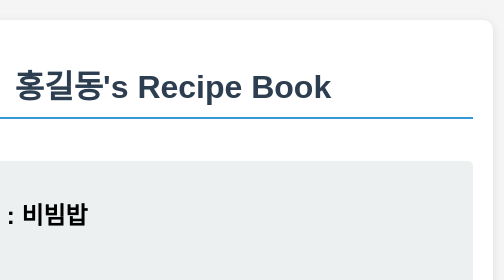
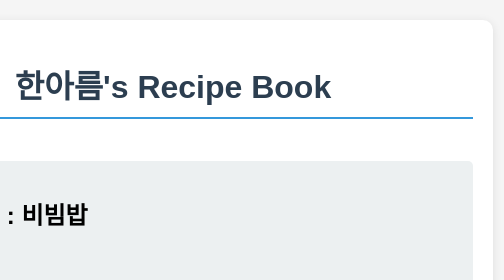
Before and after one commit to mindayoung/Slowfood, a plain HTML site: page index.html in a window 1280 px wide. Shown: the top 280 px of the page, 467-971 px from the left. Drawn offline with Linux system fonts and the light colour scheme.

Commit message:
Update index.html

```diff
--- a/index.html
+++ b/index.html
@@ -12,7 +12,7 @@ Released under the MIT license: http://jsbin.mit-license.org
 <head>
     <meta charset="UTF-8">
     <meta name="viewport" content="width=device-width, initial-scale=1.0">
-    <title>홍길동's Recipe Book</title>
+    <title>한아름's Recipe Book</title>
     <style>
         body {
             font-family: Arial, sans-serif;
@@ -171,7 +171,7 @@ Released under the MIT license: http://jsbin.mit-license.org
 </head>
 <body>
     <div class="container">
-        <h1>홍길동's Recipe Book</h1>
+        <h1>한아름's Recipe Book</h1>
         <img src="food1.jpg">
         <div class="recipe-header">
             <h2>Recipe #1 : 비빔밥</h2>
```
